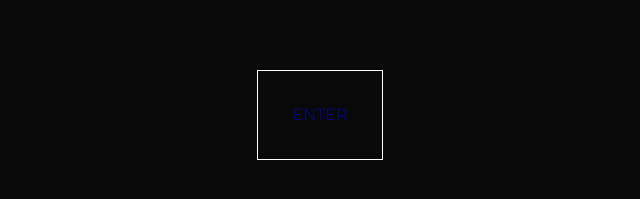
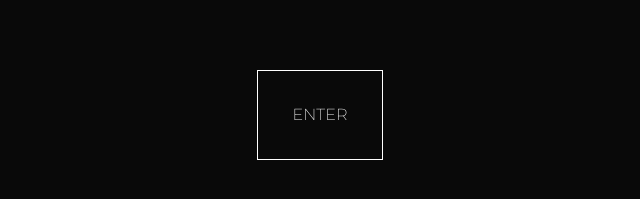
Before and after one commit to SheCodesAus/plus-bris-2021-the-flat-bytes-react, a React (Create React App) app: page / in a window 1280 px wide. Shown: the part 727-926 px from the top of the page, without its empty margins (320-960 px from the left). Built offline with nearby package versions, Linux system fonts and the light colour scheme.

Commit message:
title and welcome page redirect

```diff
--- a/public/index.html
+++ b/public/index.html
@@ -26,7 +26,7 @@
     <link rel="preconnect" href="https://fonts.googleapis.com">
     <link rel="preconnect" href="https://fonts.gstatic.com" crossorigin>
     <link href="https://fonts.googleapis.com/css2?family=Montserrat:wght@200;500&display=swap" rel="stylesheet">
-    <title>React App</title>
+    <title>Luxe</title>
   </head>
   <body>
     <noscript>You need to enable JavaScript to run this app.</noscript>
--- a/src/App.css
+++ b/src/App.css
@@ -51,6 +51,7 @@ p {
 
 button {
   background-color: transparent;
+  color: #ffffff;
   border: .5px solid #ffffff;
   font-family: 'Montserrat', sans-serif;
   font-weight: 200;
@@ -60,8 +61,6 @@ button {
 }
 
 a {
-  width: fit-content;
-  height: fit-content;
   text-decoration: none;
 }
 
--- a/src/Pages/WelcomePage.jsx
+++ b/src/Pages/WelcomePage.jsx
@@ -1,7 +1,11 @@
 import React from "react";
-import { useHistory, Link } from "react-router-dom";
+import { useNavigate, Link } from "react-router-dom";
 
 function WelcomePage() {
+  const navigate = useNavigate();
+  const redirectToLogin = () => {
+    navigate('/login')
+  }
   return (
     <div>
       <div id="img-div">
@@ -12,10 +16,8 @@ function WelcomePage() {
         <p>Let us help you with your next purchase</p>
       </div>
       <div class="login" style={{ textDecoration: "none" }}>
-        <button>
-          <Link to="/login">ENTER</Link>
+        <button onClick={redirectToLogin}>ENTER</button>
           {/* Not sure how to remove underline from link */}
-        </button>
       </div>
     </div>
   );
```
